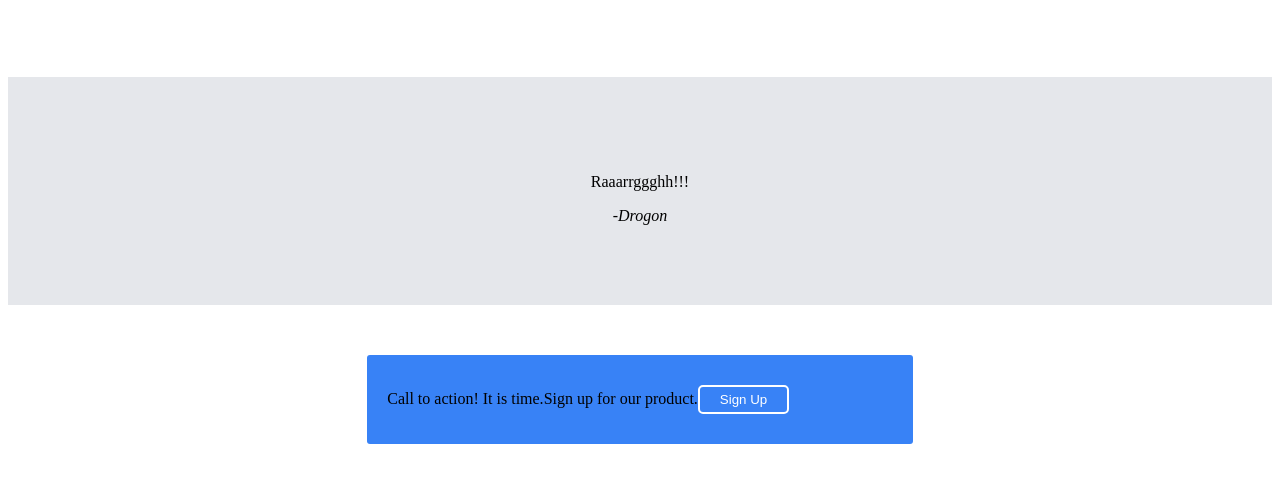
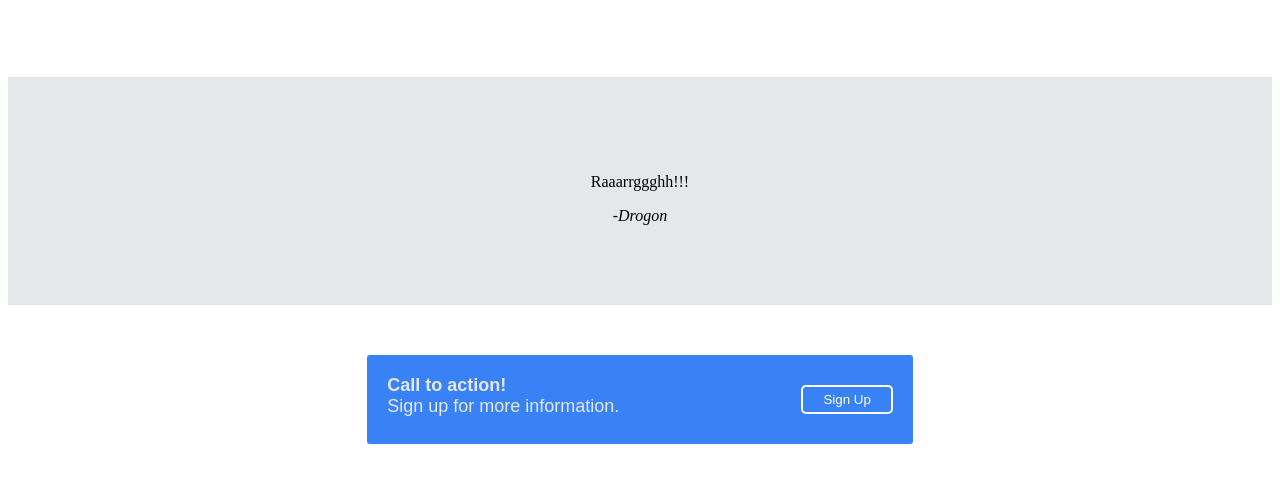
Before and after one commit to Lafoulks/landing_page, a plain HTML site: page index.html in a window 1280 px wide. Shown: the part 1059-1541 px from the top of the page. Drawn offline with Linux system fonts and the light colour scheme.

Commit message:
finalized call to action

```diff
--- a/index.html
+++ b/index.html
@@ -55,8 +55,10 @@
         </div>
         <div class="call-container">
           <div class="action-container">
-            <div class="text1">Call to action! It is time.</div>
-            <div class="text2"> Sign up for our product.</div>
+            <div class="action-text">
+              <strong><p>Call to action!</p></strong>
+              <p>Sign up for more information.</p>
+            </div>
             <button class="button2">Sign Up</button>
           </div>
         </div>
--- a/styles.css
+++ b/styles.css
@@ -1,3 +1,4 @@
+/*Header Section*/
 .header {
     display: flex;
     background-color: #1F2937;
@@ -66,7 +67,7 @@ button {
     padding: 5px 20px;
     margin: 10px 0px;
 }
-
+/*Body Section*/
 h2 {
     display: flex;
     justify-content: center;
@@ -92,7 +93,7 @@ h2 {
 .text {
     max-width: 300px;
 }
-
+/*Quote Section*/
 .quote {
     background-color: #E5E7EB;
     padding: 80px
@@ -102,23 +103,21 @@ blockquote, cite {
     display: flex;
     justify-content: center;
 }
-
+/*Call to Action Section*/
 .call-container {
     display: flex;
     justify-content: center;
     align-items: center;
 }
 
-
 .action-container {
     background-color: #3882F6;
     border-radius: 3px;
-    display: flex;
-    justify-self: center;
-    align-items: center;
     width: 40%;
     padding: 20px;
-    margin: 50px
+    margin: 50px;
+    display: flex;
+    justify-content: space-between;
 }
 
 .button2 {
@@ -128,3 +127,7 @@ blockquote, cite {
     padding: 5px 20px;
     margin: 10px 0px;
 }
+
+.action-text {
+    color: white;
+}
```
